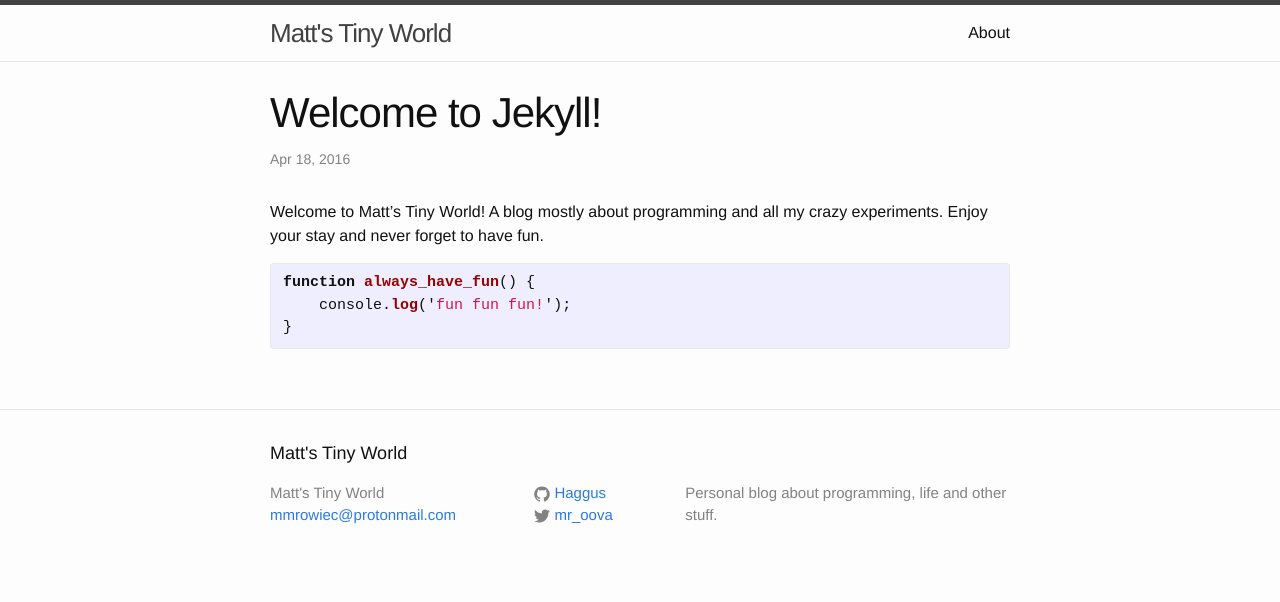
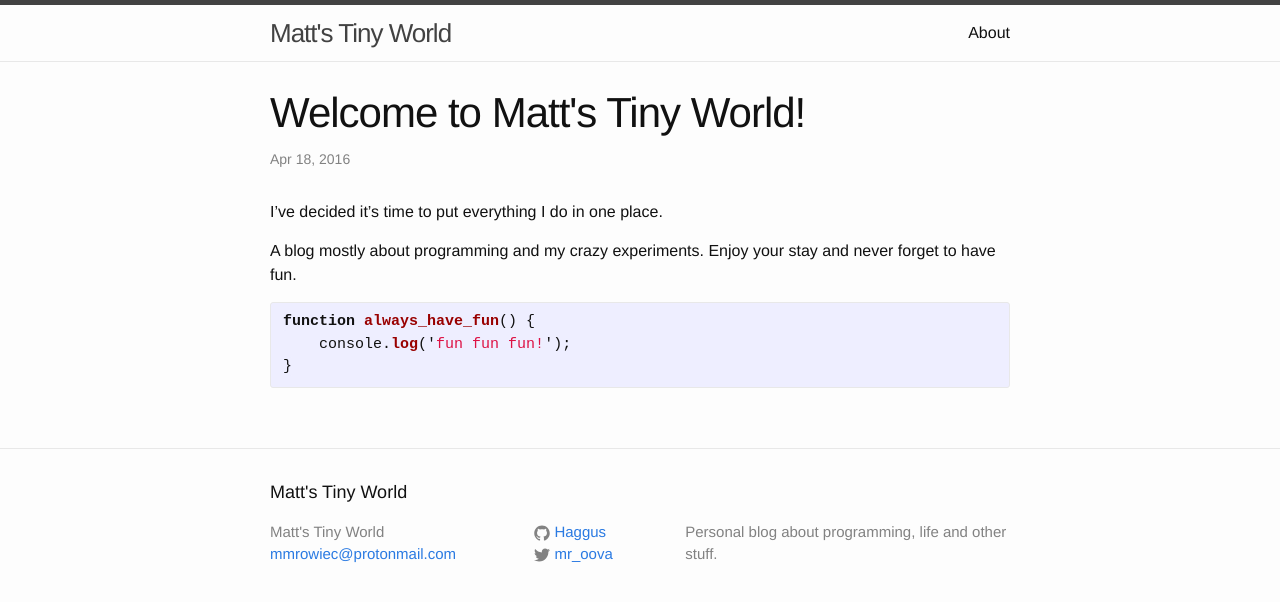
Before and after one commit to Haggus/Haggus.github.io, a Jekyll site: the page built from _posts/2016-04-18-welcome-to-jekyll.markdown, in a window 1280 px wide. Shown: the top 602 px of the page. Built offline with Jekyll 4.4.1, drawn with Linux system fonts in a browser that asks for light colours.

Commit message:
Post update

```diff
--- a/_posts/2016-04-18-welcome-to-jekyll.markdown
+++ b/_posts/2016-04-18-welcome-to-jekyll.markdown
@@ -1,10 +1,12 @@
 ---
 layout: post
-title:  "Welcome to Jekyll!"
+title:  "Welcome to Matt's Tiny World!"
 date:   2016-04-18 22:16:16 +0200
 categories: jekyll update
 ---
-Welcome to Matt's Tiny World! A blog mostly about programming and all my crazy experiments. Enjoy your stay and never forget to have fun.
+I've decided it's time to put everything I do in one place.
+
+A blog mostly about programming and my crazy experiments. Enjoy your stay and never forget to have fun.
 
 {% highlight javascript %}
 function always_have_fun() {
```
